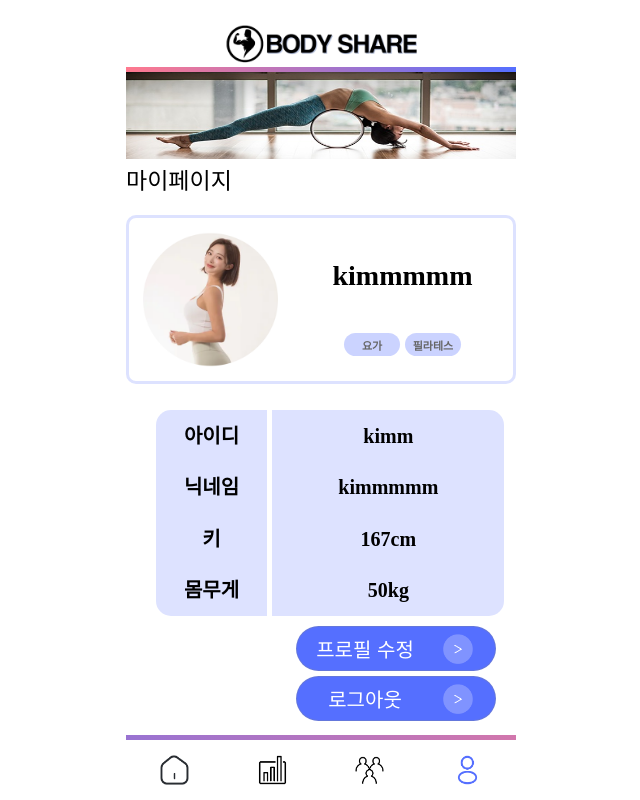
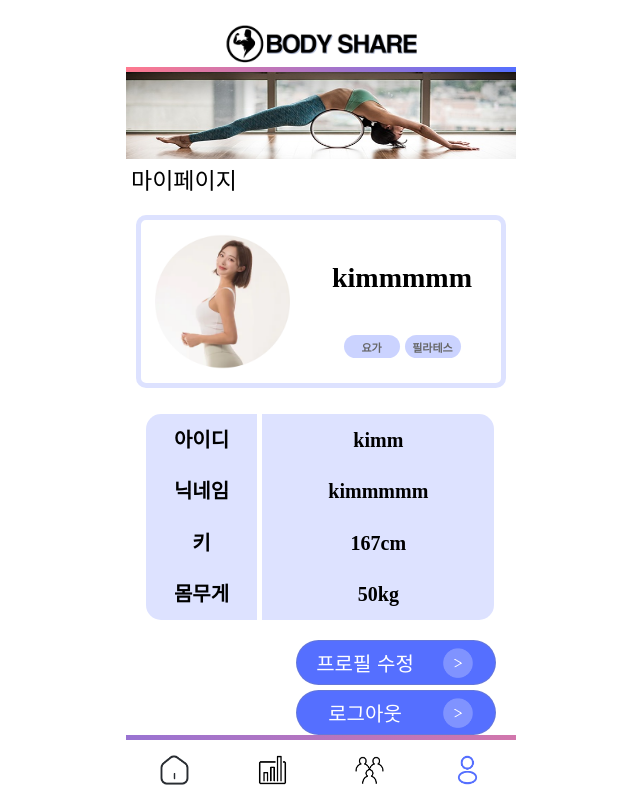
Before and after one commit to UNILION/BodyShare, a React (Create React App) app in the folder BodyShare-app/: page /mypage in a window 1280 px wide. Shown: the whole page, without its empty margins (319-959 px from the left). Built offline with nearby package versions, Linux system fonts and the light colour scheme.

Commit message:
refactory: CSS세부 디자인 변경

```diff
--- a/BodyShare-app/src/pages/mypage/MyPage.js
+++ b/BodyShare-app/src/pages/mypage/MyPage.js
@@ -13,15 +13,18 @@ const Banner = styled.img`
 
 const Title = styled.p`
     margin-top: 8px;
+    margin-left: 5px;
     height: 45px;
     font-size: 23px;
 `;
 
 const Pf = styled.ul`
-  border: 3px solid rgba(85, 111, 255, 0.2);
+  border: 5px solid rgba(85, 111, 255, 0.2);
+  width: 360px;
   border-radius: 10px;
   display: grid;
   grid-template-columns: 1fr 3fr;
+  margin-left: 9.5px;
 `;
 
 const Pfpic = styled.img`
@@ -41,7 +44,7 @@ const Pfcommentul = styled.div`
 `;
 
 const Info = styled.ul`
-  margin-left: 30px;
+  margin-left: 20px;
   display: grid;
   grid-template-columns: 1fr 2fr;
   margin-top: 26px;
@@ -87,7 +90,7 @@ const Inst = styled.li`
 `;
 
 const Buttons = styled.ul`
-  margin-top: 10px;
+  margin-top: 20px;
   margin-left: 170px;
 `;
 
```
